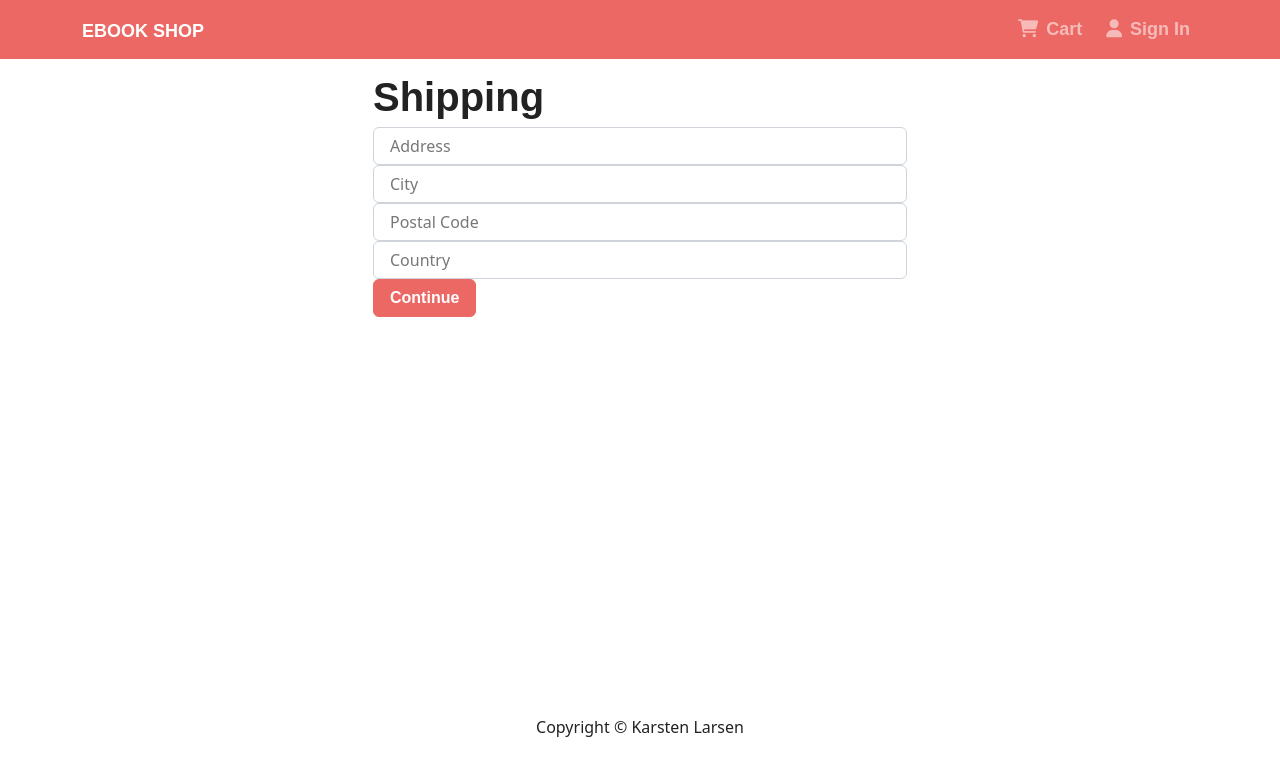
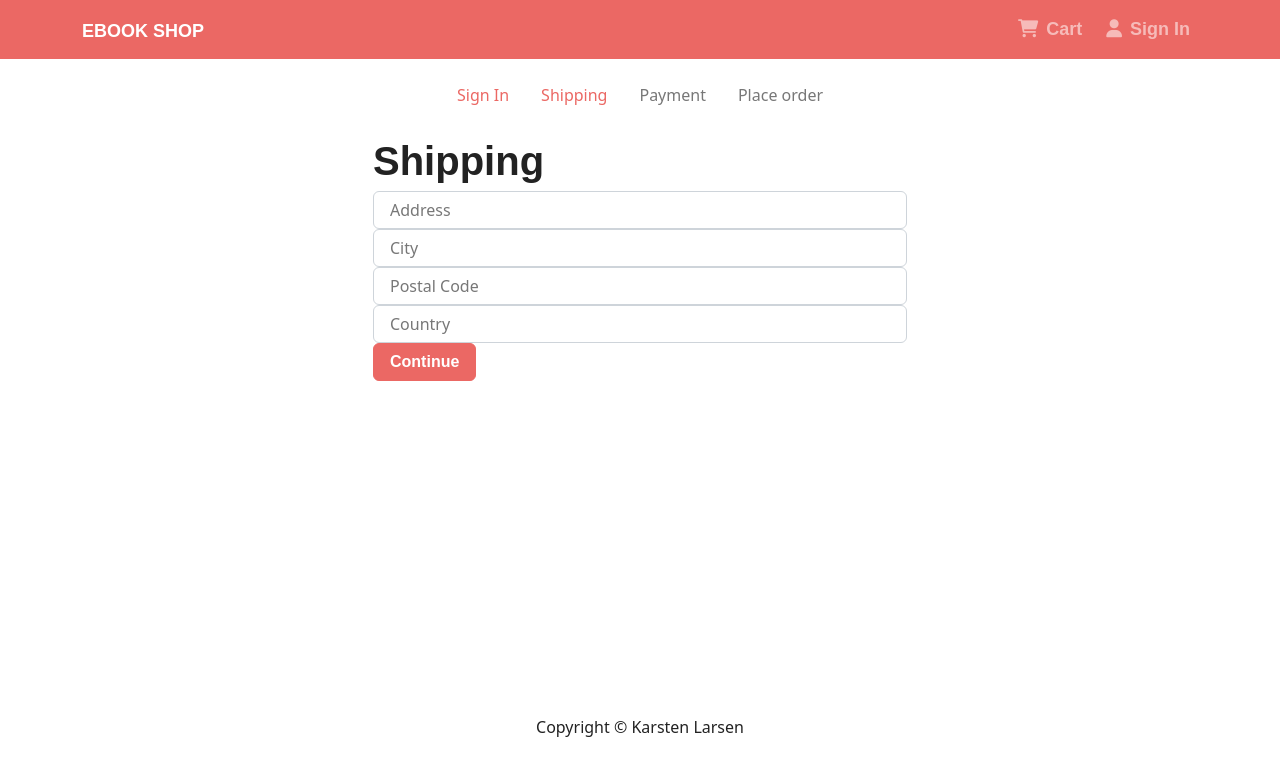
Before and after one commit to karst-larsen/MERN-eCommerce, a React (Create React App) app in the folder commerce-frontend/: page /login/shipping in a window 1280 px wide. Shown: the top 776 px of the page. Built offline with nearby package versions, Linux system fonts and the light colour scheme; a web font is replaced by a local one.

Commit message:
added CheckoutSteps screen which is a component within ShippingScreen that visualizes the buyers position within the checkout process, mainly ternary steps that enable/disable links based on which steps the user has completed

```diff
--- a/commerce-frontend/src/components/CartScreen/CartScreen.js
+++ b/commerce-frontend/src/components/CartScreen/CartScreen.js
@@ -27,8 +27,6 @@ const CartScreen = () => {
   const quantity = searchParams.get("quantity")
     ? Number(searchParams.get("quantity"))
     : 1;
-
-  const login = searchParams.get("login") ? searchParams.get("login") : "/";
 
   const dispatch = useDispatch();
 
--- /dev/null
+++ b/commerce-frontend/src/components/CheckoutSteps/CheckoutSteps.js
@@ -0,0 +1,47 @@
+import { Nav } from "react-bootstrap";
+import { LinkContainer } from "react-router-bootstrap";
+
+const CheckoutSteps = ({ step1, step2, step3, step4 }) => {
+  return (
+    <Nav className="justify-content-center mb-4">
+      <Nav.Item>
+        {step1 ? (
+          <LinkContainer to="/login">
+            <Nav.Link>Sign In</Nav.Link>
+          </LinkContainer>
+        ) : (
+          <Nav.Link disabled>Sign In</Nav.Link>
+        )}
+      </Nav.Item>
+      <Nav.Item>
+        {step2 ? (
+          <LinkContainer to="/shipping">
+            <Nav.Link>Shipping</Nav.Link>
+          </LinkContainer>
+        ) : (
+          <Nav.Link disabled>Shipping</Nav.Link>
+        )}
+      </Nav.Item>
+      <Nav.Item>
+        {step3 ? (
+          <LinkContainer to="/payment">
+            <Nav.Link>Payment</Nav.Link>
+          </LinkContainer>
+        ) : (
+          <Nav.Link disabled>Payment</Nav.Link>
+        )}
+      </Nav.Item>
+      <Nav.Item>
+        {step4 ? (
+          <LinkContainer to="/placeorder">
+            <Nav.Link>Place order</Nav.Link>
+          </LinkContainer>
+        ) : (
+          <Nav.Link disabled>Place order</Nav.Link>
+        )}
+      </Nav.Item>
+    </Nav>
+  );
+};
+
+export default CheckoutSteps;
--- a/commerce-frontend/src/components/RegisterScreen/RegisterScreen.js
+++ b/commerce-frontend/src/components/RegisterScreen/RegisterScreen.js
@@ -4,8 +4,8 @@ import { Form, Button, Row, Col } from "react-bootstrap";
 import { useDispatch, useSelector } from "react-redux";
 import Message from "../Message/Message";
 import Loader from "../Loader/Loader";
+import FormContainer from "../FormContainer/FormContainer";
 import { register } from "../../actions/userActions";
-import FormContainer from "../FormContainer/FormContainer";
 
 const RegisterScreen = () => {
   const [name, setName] = useState("");
--- a/commerce-frontend/src/components/ShippingScreen/ShippingScreen.js
+++ b/commerce-frontend/src/components/ShippingScreen/ShippingScreen.js
@@ -4,6 +4,7 @@ import { Form, Button } from "react-bootstrap";
 import { useDispatch, useSelector } from "react-redux";
 import FormContainer from "../FormContainer/FormContainer";
 import { saveShippingAddress } from "../../actions/cartActions";
+import CheckoutSteps from "../CheckoutSteps/CheckoutSteps";
 
 const ShippingScreen = () => {
   const navigate = useNavigate();
@@ -18,12 +19,12 @@ const ShippingScreen = () => {
   const dispatch = useDispatch();
 
   const submitHandler = () => {
-    console.log("Submitted");
     dispatch(saveShippingAddress({ address, city, postalCode, country }));
     navigate("/payment");
   };
   return (
     <FormContainer>
+      <CheckoutSteps step1 step2 />
       <h1>Shipping</h1>
       <Form onSubmit={submitHandler}>
         <Form.Group controlId="address">
--- a/commerce-frontend/src/store.js
+++ b/commerce-frontend/src/store.js
@@ -33,6 +33,7 @@ const userInfoFromStorage = localStorage.getItem("userInfo")
   ? JSON.parse(localStorage.getItem("userInfo"))
   : null;
 
+//Cannot be null or errors will be thrown
 const shippingAddressFromStorage = localStorage.getItem("shippingAddress")
   ? JSON.parse(localStorage.getItem("shippingAddress"))
   : {};
```
Also changed, not shown: 1 other file (tests, documents, lock files or other folders).
